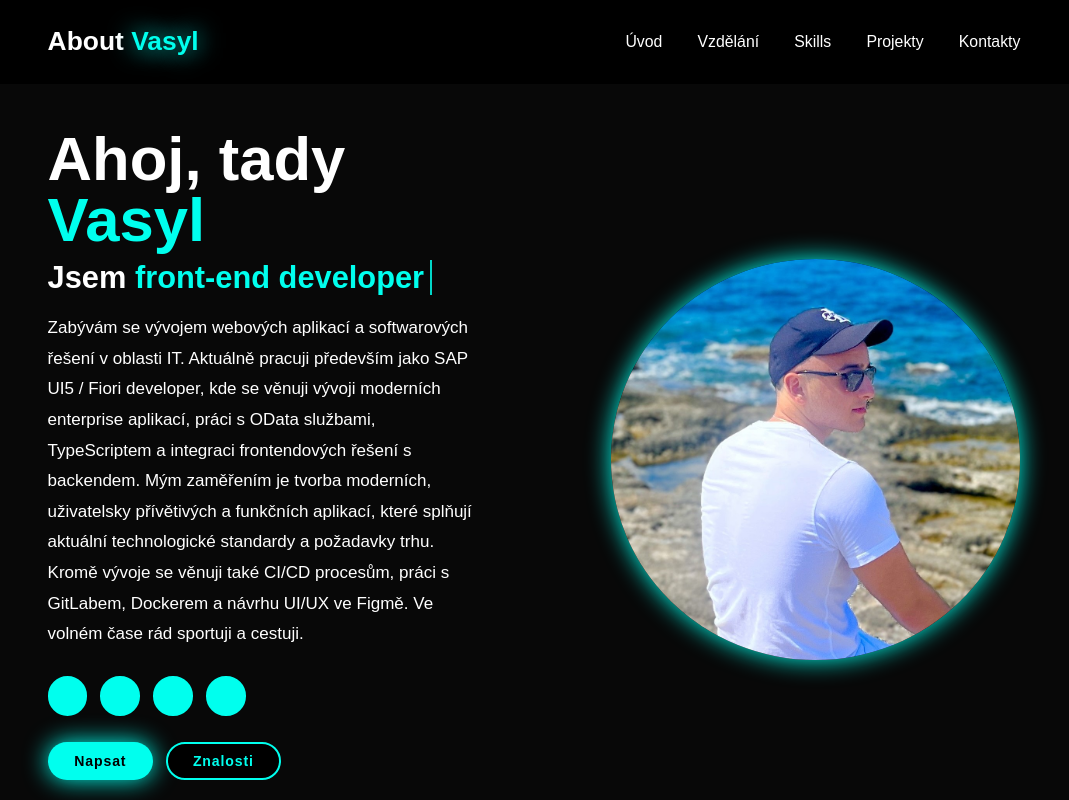
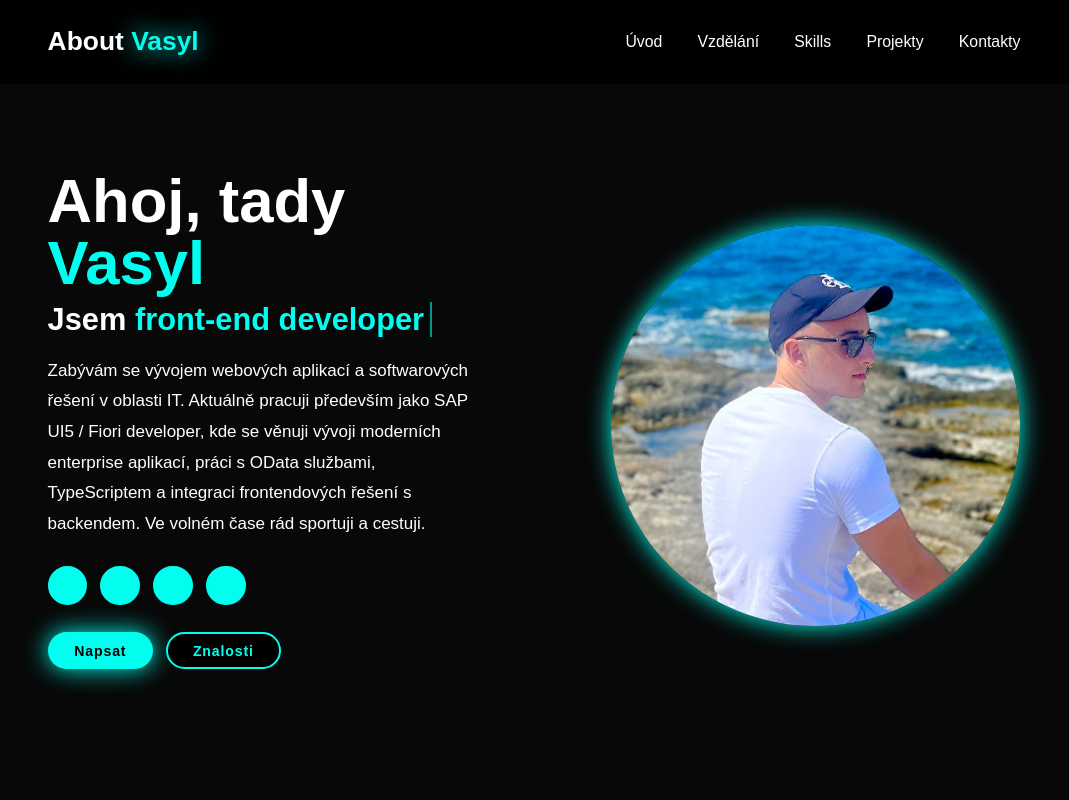
Before and after one commit to Vasaaa24/About-Vasyl, a React (Create React App) app: page / in a window 1280 px wide. Shown: the top 800 px of the page, without its empty margins (106-1175 px from the left). Built offline with nearby package versions, Linux system fonts and the light colour scheme; some icons are missing.

Commit message:
homepage

```diff
--- a/src/components/homepage/Home.jsx
+++ b/src/components/homepage/Home.jsx
@@ -14,9 +14,6 @@ const Home = () => {
           </h3>
           <p style={{ fontSize: "17px" }}>
            Zabývám se vývojem webových aplikací a softwarových řešení v oblasti IT. Aktuálně pracuji především jako SAP UI5 / Fiori developer, kde se věnuji vývoji moderních enterprise aplikací, práci s OData službami, TypeScriptem a integraci frontendových řešení s backendem.
-
-Mým zaměřením je tvorba moderních, uživatelsky přívětivých a funkčních aplikací, které splňují aktuální technologické standardy a požadavky trhu. Kromě vývoje se věnuji také CI/CD procesům, práci s GitLabem, Dockerem a návrhu UI/UX ve Figmě.
-
 Ve volném čase rád sportuji a cestuji.
           </p>
 
```
